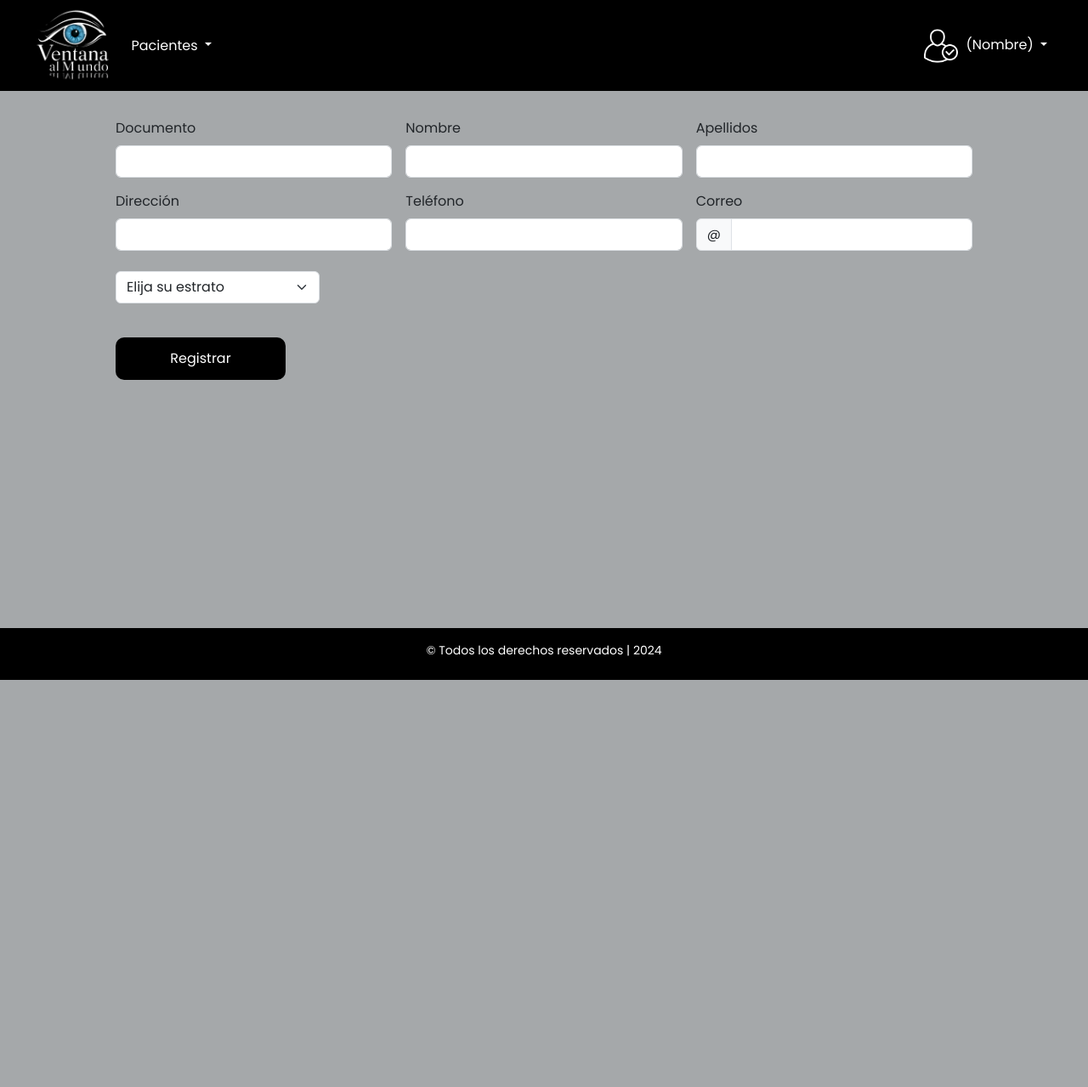
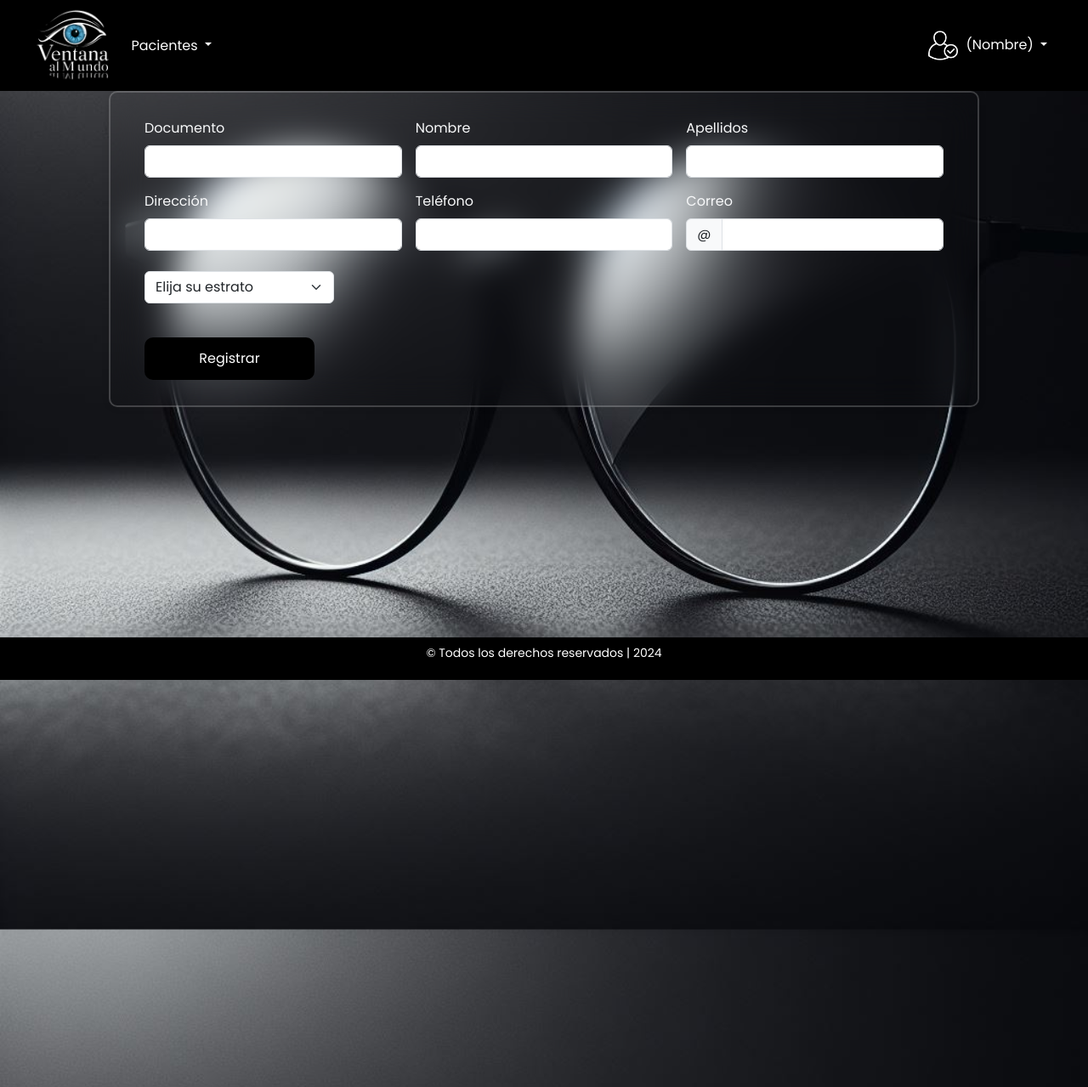
Before and after one commit to David-Puchana/Ventana_al_mundo, a PHP site: the page made by view/admin/patient/viewRegister.php in a window 1280 px wide. Shown: the whole page at 85% size. Before the commit the page ends 800 px from the top, so only its background shows below. Run offline with PHP 8.4, Linux system fonts and the light colour scheme; the template is opened without the code that fills it, so the values that code supplies are empty; data comes from the database, SQL or seed files in the repository; some libraries are stand-ins or nearby versions; some web fonts are replaced.

Commit message:
alert create, update ok

```diff
--- a/config.php
+++ b/config.php
@@ -2,5 +2,5 @@
     define("urlsite","http://localhost/Ventana_al_mundo/");
     define("DB_NAME","DB_optical");
     define("DB_USER","root");
-    define("DB_PASSWORED","");
+    define("DB_PASSWORED","9uch4n45");
 ?>
--- a/view/admin/patient/viewRegister.php
+++ b/view/admin/patient/viewRegister.php
@@ -1,8 +1,9 @@
 <?php require "view/layaud/header.php"?>
-<div class="container mt-4 mb-5 p-2" style="width: 80%;">
+<main>
+<div class="wrapper">
     <form class="row g-3 needs-validation" action="<?php echo urlsite?>?page=patient&option=addPatient" method="post">
         <div class="col-md-4">
-            <label for="validationCustom01" class="form-label">Documento</label>
+            <label for="validationCustom01" class="form-label text-light">Documento</label>
             <input type="text" name="document" class="form-control" id="validationCustom01" required>
             <div class="valid-feedback">
             Looks good!
@@ -10,7 +11,7 @@
         </div>
 
         <div class="col-md-4">
-            <label for="validationCustom01" class="form-label">Nombre</label>
+            <label for="validationCustom01" class="form-label text-light">Nombre</label>
             <input type="text" name="names" class="form-control" id="validationCustom01" value="" required>
             <div class="valid-feedback">
             Looks good!
@@ -18,7 +19,7 @@
         </div>
 
         <div class="col-md-4">
-            <label for="validationCustom02" class="form-label">Apellidos</label>
+            <label for="validationCustom02" class="form-label text-light">Apellidos</label>
             <input type="text" name="lastnames" class="form-control" id="validationCustom02" value="" required>
             <div class="valid-feedback">
             Looks good!
@@ -27,7 +28,7 @@
 
 
         <div class="col-md-4">
-            <label for="validationCustom02" class="form-label">Dirección</label>
+            <label for="validationCustom02" class="form-label text-light">Dirección</label>
             <input type="text" name="address" class="form-control" id="validationCustom02" value="" required>
             <div class="valid-feedback">
             Looks good!
@@ -35,7 +36,7 @@
         </div>
 
         <div class="col-md-4">
-            <label for="validationCustom02" class="form-label">Teléfono</label>
+            <label for="validationCustom02" class="form-label text-light">Teléfono</label>
             <input type="text" name="phone" class="form-control" id="validationCustom02" value="" required>
             <div class="valid-feedback">
             Looks good!
@@ -43,7 +44,7 @@
         </div>
 
         <div class="col-md-4">
-            <label for="validationCustomUsername" class="form-label">Correo</label>
+            <label for="validationCustomUsername" class="form-label text-light">Correo</label>
             <div class="input-group has-validation">
             <span class="input-group-text" id="inputGroupPrepend">@</span>
             <input type="text" name="email" class="form-control" id="validationCustomUsername" aria-describedby="inputGroupPrepend" required>
@@ -76,4 +77,5 @@
         </div>
     </form>
 </div>
+<main>
 <?php require "view/layaud/footer.php"?>
--- a/view/css/style.css
+++ b/view/css/style.css
@@ -9,7 +9,6 @@
 }
 
 body{
-
     display: flex;
     justify-content: center;
     align-items: center;
--- a/view/css/styleNav.css
+++ b/view/css/styleNav.css
@@ -6,17 +6,19 @@ body{
     margin: 0;
     padding: 0;
     font-family: "Poppins", "sans-serif";
-    background-color: #a5a8aa;
-
-}
-
-main{
-    height:100vh;
+    background-image: url('../../img/logo_img.jpeg');
+    background-size: 100%;
+    background-size: cover;
+    background-position: center;
 }
 
 header{
     display: inline;
     background-color: #191a1f;
+}
+
+main{
+    height:100vh;
 }
 
 #imgLogo{
@@ -39,11 +41,9 @@ header{
 }
 
 #imgUsuario{
-    width: 40px;
+    width: 35px;
     margin-right: 5px;
 }
-
-
 
 .btnOption{
     border: none;
@@ -63,4 +63,17 @@ footer {
     bottom: 0;
     left: 0;
     width: 100%;
+    height: 50px;
 }
+
+.wrapper{
+    margin-top: 25px;
+    margin: auto;
+    width: 80%;
+    background: transparent;
+    border: 2px solid rgba(255,255,255,0.2);
+    backdrop-filter: blur(20px);
+    box-shadow: 0 0 10px rgba(0,0,0,0.1);
+    border-radius: 10px;
+    padding: 30px 40px;
+}
--- a/view/layaud/footer.php
+++ b/view/layaud/footer.php
@@ -1,7 +1,7 @@
 
 
     <footer>
-        <div class="container-fuid pt-3 pb-2">
+        <div class="container-fuid pt-2 pb-2">
             <p class="small text-center" style="color:white;">&copy; Todos los derechos reservados | 2024</p>
         </div>
     </footer>
--- a/view/layaud/header.php
+++ b/view/layaud/header.php
@@ -47,3 +47,39 @@
         </nav>
     </div>
 </header>
+<?php
+    if (isset($_SESSION['exito'])) {
+        echo '<script>
+                Swal.fire({
+                    position: "center",
+                    icon: "success",
+                    title: "Registro exitoso",
+                    timer: 1500,
+                    width: "25%",
+                    background: "#31363F",
+                    color: "#EEEEEE",
+                    showConfirmButton: false
+                });
+            </script>';
+
+
+    }
+    unset($_SESSION['exito']);
+?>
+<?php
+    if (isset($_SESSION['actualizado'])) {
+        echo '<script>
+                Swal.fire({
+                    position: "center",
+                    icon: "success",
+                    title: "Registro actualizado exitoso",
+                    timer: 1500,
+                    width: "25%",
+                    background: "#31363F",
+                    color: "#EEEEEE",
+                    showConfirmButton: false
+                });
+            </script>';
+    }
+    unset($_SESSION['actualizado']);
+?>
```
Also changed, not shown: controller/PatientController.php (+5 -5 lines), view/admin/patient/viewList.php (+2 -26 lines).
